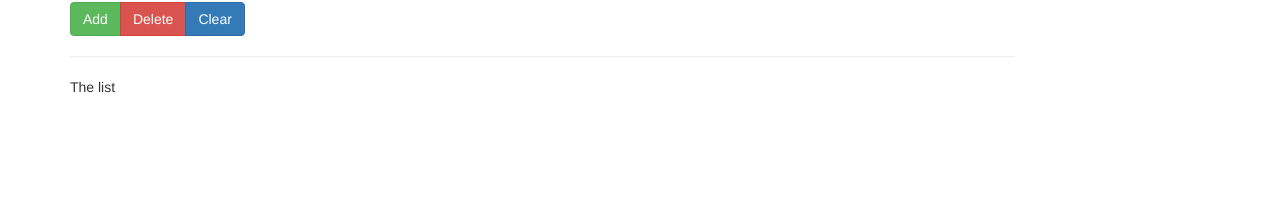
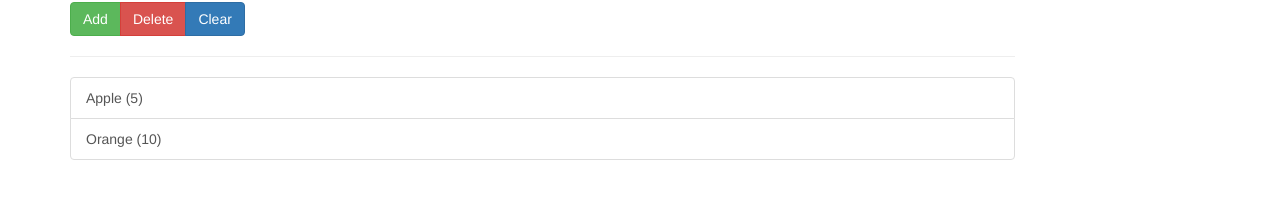
Before and after one commit to Ahmore/Angular5-udemy-course-project, an Angular app: page / in a window 1280 px wide. Shown: the part 491-690 px from the top of the page. Built offline with nearby package versions, Linux system fonts and the light colour scheme.

Commit message:
Shopping list added.

```diff
--- a/src/app/shopping-list/shopping-list.component.html
+++ b/src/app/shopping-list/shopping-list.component.html
@@ -2,6 +2,14 @@
     <div class="col-md-10">
         <app-shopping-list-edit></app-shopping-list-edit>
         <hr>
-        <p>The list</p>
+        <ul class="list-group">
+            <a
+                class="list-group-item"
+                style="cursor: pointer"
+                *ngFor="let ingredient of ingredients"
+            >
+                {{ ingredient.name }} ({{ ingredient.quantity }})
+            </a>
+        </ul>
     </div>
 </div>
--- a/src/app/shopping-list/shopping-list.component.ts
+++ b/src/app/shopping-list/shopping-list.component.ts
@@ -1,15 +1,27 @@
 import { Component, OnInit } from '@angular/core';
+import { Ingredient } from "../shared/ingredient.model";
 
 @Component({
-  selector: 'app-shopping-list',
-  templateUrl: './shopping-list.component.html',
-  styleUrls: ['./shopping-list.component.css']
+    selector: 'app-shopping-list',
+    templateUrl: './shopping-list.component.html',
+    styleUrls: ['./shopping-list.component.css']
 })
 export class ShoppingListComponent implements OnInit {
+    ingredients: Ingredient[] = [
+        new Ingredient(
+            "Apple",
+            5
+        ),
+        new Ingredient(
+            "Orange",
+            10
+        )
+    ];
 
-  constructor() { }
+    constructor() {
+    }
 
-  ngOnInit() {
-  }
+    ngOnInit() {
+    }
 
 }
```
